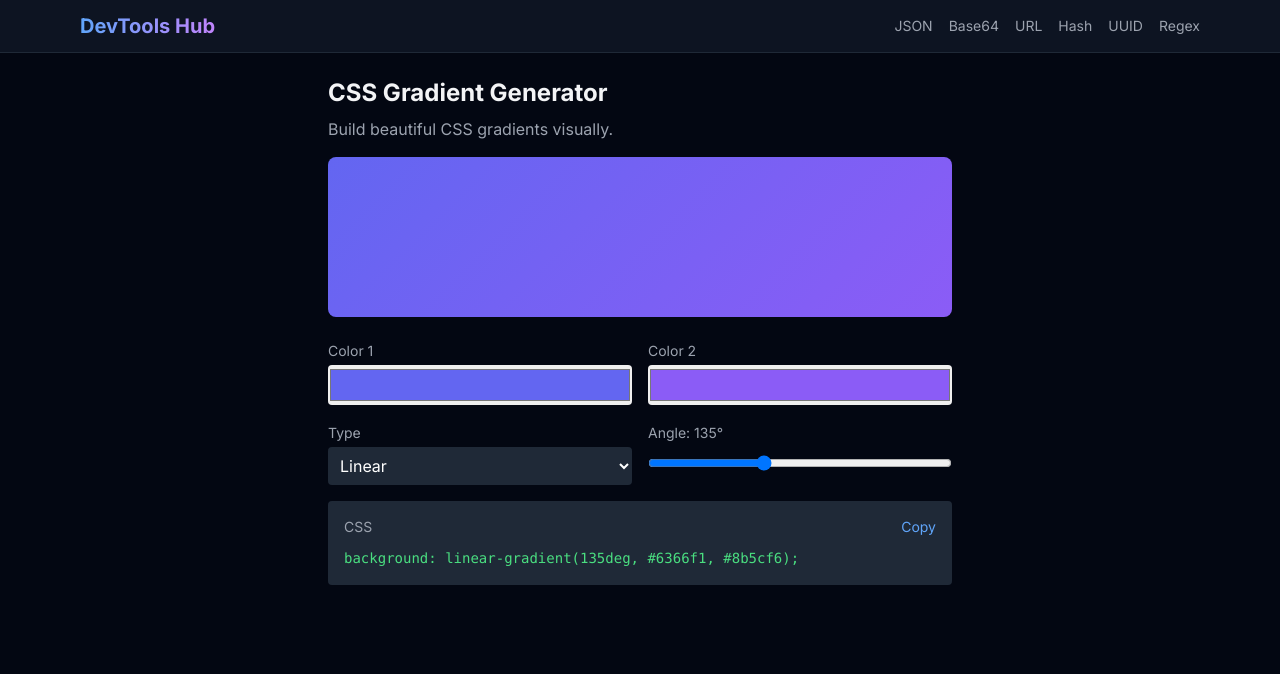
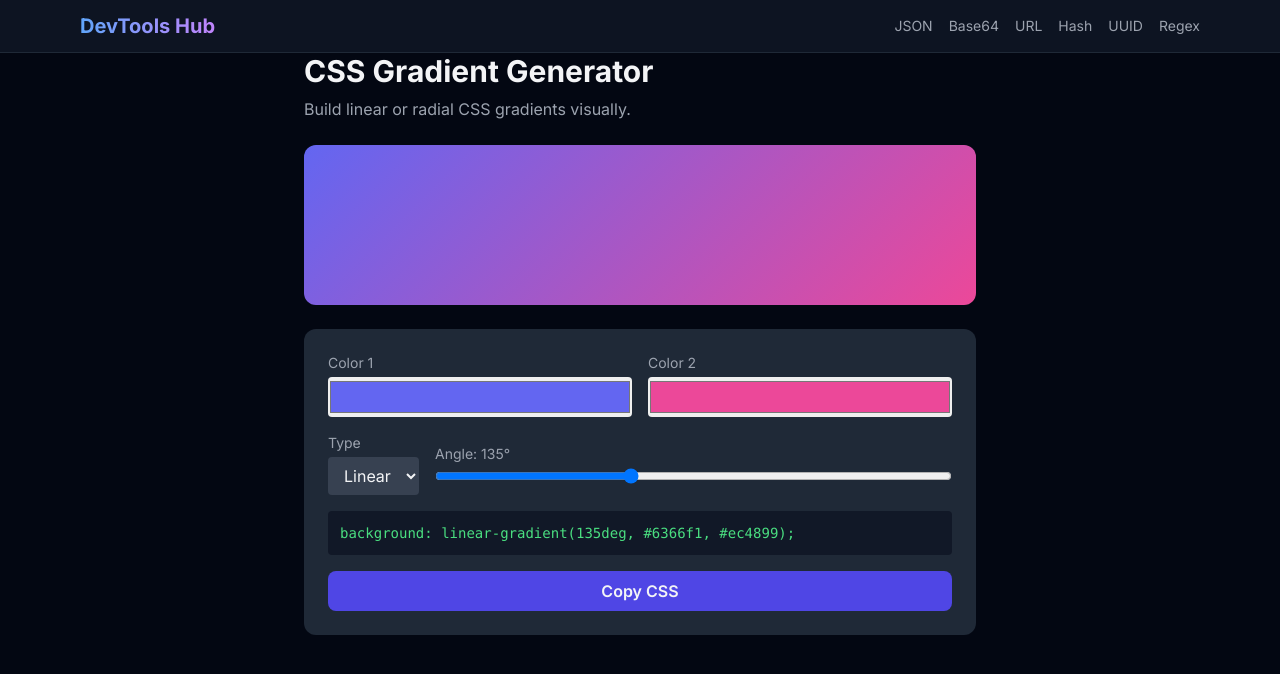
Before and after one commit to OnezSadim/devtools-hub, a Next.js app: page /tools/css-gradient-generator in a window 1280 px wide. Shown: the top 674 px of the page. Built offline with nearby package versions, Linux system fonts and the light colour scheme.

Commit message:
Add tools 66-70: binary-converter, css-gradient-generator, yaml-to-json, sql-formatter, roman-numeral-converter

```diff
--- a/src/app/tools/binary-converter/page.tsx
+++ b/src/app/tools/binary-converter/page.tsx
@@ -1,36 +1,37 @@
-'use client';
-import { useState } from 'react';
+"use client";
+import { useState } from "react";
 export default function BinaryConverter() {
-  const [input, setInput] = useState('');
-  const [mode, setMode] = useState('textToBin');
-  function convert() {
+  const [input, setInput] = useState("");
+  const [fromBase, setFromBase] = useState("10");
+  const convert = (val: string, from: number) => {
     try {
-      if (mode === 'textToBin') {
-        return input.split('').map(c=>c.charCodeAt(0).toString(2).padStart(8,'0')).join(' ');
-      } else {
-        return input.trim().split(/\s+/).map(b=>String.fromCharCode(parseInt(b,2))).join('');
-      }
-    } catch(e) { return 'Error: ' + e.message; }
-  }
-  const output = input ? convert() : '';
+      const n = parseInt(val, from);
+      if (isNaN(n)) return { bin: "", oct: "", dec: "", hex: "" };
+      return { bin: n.toString(2), oct: n.toString(8), dec: n.toString(10), hex: n.toString(16).toUpperCase() };
+    } catch { return { bin: "", oct: "", dec: "", hex: "" }; }
+  };
+  const r = convert(input, parseInt(fromBase));
   return (
-    <main style={{minHeight:'100vh',background:'#0f172a',color:'#e2e8f0',padding:'2rem',fontFamily:'sans-serif'}}>
-      <h1 style={{fontSize:'2rem',marginBottom:'0.5rem'}}>Binary Converter</h1>
-      <p style={{color:'#94a3b8',marginBottom:'2rem'}}>Convert text to binary and back</p>
-      <div style={{display:'flex',gap:'1rem',marginBottom:'1.5rem'}}>
-        <button onClick={()=>setMode('textToBin')} style={{padding:'0.5rem 1.5rem',background:mode==='textToBin'?'#6366f1':'#1e293b',color:'white',border:'1px solid #334155',borderRadius:'6px',cursor:'pointer'}}>Text to Binary</button>
-        <button onClick={()=>setMode('binToText')} style={{padding:'0.5rem 1.5rem',background:mode==='binToText'?'#6366f1':'#1e293b',color:'white',border:'1px solid #334155',borderRadius:'6px',cursor:'pointer'}}>Binary to Text</button>
+    <div className="max-w-2xl mx-auto">
+      <h1 className="text-3xl font-bold mb-2">Binary / Number Base Converter</h1>
+      <p className="text-gray-400 mb-6">Convert between binary, octal, decimal, and hexadecimal.</p>
+      <div className="bg-gray-800 rounded-xl p-6 space-y-4">
+        <div className="flex gap-3">
+          <input value={input} onChange={e=>setInput(e.target.value)} placeholder="Enter a number" className="flex-1 bg-gray-700 rounded px-3 py-2 font-mono" />
+          <select value={fromBase} onChange={e=>setFromBase(e.target.value)} className="bg-gray-700 rounded px-3 py-2">
+            <option value="2">Binary (2)</option>
+            <option value="8">Octal (8)</option>
+            <option value="10">Decimal (10)</option>
+            <option value="16">Hex (16)</option>
+          </select>
+        </div>
+        {[{label:"Binary (base 2)",val:r.bin},{label:"Octal (base 8)",val:r.oct},{label:"Decimal (base 10)",val:r.dec},{label:"Hexadecimal (base 16)",val:r.hex}].map(({label,val})=>(
+          <div key={label} className="flex items-center justify-between bg-gray-700 rounded px-4 py-3">
+            <span className="text-gray-400 text-sm">{label}</span>
+            <span className="font-mono text-green-400 text-lg">{val||"—"}</span>
+          </div>
+        ))}
       </div>
-      <div style={{display:'grid',gridTemplateColumns:'1fr 1fr',gap:'1rem'}}>
-        <div>
-          <label style={{display:'block',marginBottom:'0.5rem',color:'#94a3b8'}}>{mode==='textToBin'?'Text Input':'Binary Input'}</label>
-          <textarea value={input} onChange={e=>setInput(e.target.value)} style={{width:'100%',height:'250px',background:'#1e293b',border:'1px solid #334155',borderRadius:'8px',padding:'1rem',color:'#e2e8f0',fontFamily:'monospace',fontSize:'0.875rem'}} placeholder={mode==='textToBin'?'Hello World':'01001000 01100101 01101100 01101100 01101111'} />
-        </div>
-        <div>
-          <label style={{display:'block',marginBottom:'0.5rem',color:'#94a3b8'}}>{mode==='textToBin'?'Binary Output':'Text Output'}</label>
-          <textarea readOnly value={output} style={{width:'100%',height:'250px',background:'#1e293b',border:'1px solid #334155',borderRadius:'8px',padding:'1rem',color:'#10b981',fontFamily:'monospace',fontSize:'0.875rem',wordBreak:'break-all'}} />
-        </div>
-      </div>
-    </main>
+    </div>
   );
 }
--- a/src/app/tools/css-gradient-generator/page.tsx
+++ b/src/app/tools/css-gradient-generator/page.tsx
@@ -2,34 +2,44 @@
 import { useState } from "react";
 export default function CssGradientGenerator() {
   const [color1, setColor1] = useState("#6366f1");
-  const [color2, setColor2] = useState("#8b5cf6");
+  const [color2, setColor2] = useState("#ec4899");
   const [angle, setAngle] = useState(135);
-  const [type, setType] = useState<"linear"|"radial">("linear");
-  const gradient = type==="linear" ? `linear-gradient(${angle}deg, ${color1}, ${color2})` : `radial-gradient(circle, ${color1}, ${color2})`;
-  const css = `background: ${gradient};`;
+  const [type, setType] = useState("linear");
+  const css = type === "linear"
+    ? `linear-gradient(${angle}deg, ${color1}, ${color2})`
+    : `radial-gradient(circle, ${color1}, ${color2})`;
+  const copy = () => navigator.clipboard.writeText(`background: ${css};`);
   return (
-    <div className="max-w-2xl mx-auto p-6">
-      <h1 className="text-2xl font-bold mb-2">CSS Gradient Generator</h1>
-      <p className="text-gray-400 mb-4">Build beautiful CSS gradients visually.</p>
-      <div style={{background:gradient}} className="w-full h-40 rounded-lg mb-6" />
-      <div className="grid grid-cols-2 gap-4 mb-4">
-        <div><label className="text-gray-400 text-sm block mb-1">Color 1</label><input type="color" value={color1} onChange={e=>setColor1(e.target.value)} className="w-full h-10 rounded cursor-pointer" /></div>
-        <div><label className="text-gray-400 text-sm block mb-1">Color 2</label><input type="color" value={color2} onChange={e=>setColor2(e.target.value)} className="w-full h-10 rounded cursor-pointer" /></div>
-      </div>
-      <div className="flex gap-4 mb-4">
-        <div className="flex-1"><label className="text-gray-400 text-sm block mb-1">Type</label>
-          <select value={type} onChange={e=>setType(e.target.value as "linear"|"radial")} className="w-full bg-gray-800 text-white p-2 rounded">
-            <option value="linear">Linear</option><option value="radial">Radial</option>
-          </select>
+    <div className="max-w-2xl mx-auto">
+      <h1 className="text-3xl font-bold mb-2">CSS Gradient Generator</h1>
+      <p className="text-gray-400 mb-6">Build linear or radial CSS gradients visually.</p>
+      <div className="rounded-xl overflow-hidden mb-6 h-40" style={{background: css}} />
+      <div className="bg-gray-800 rounded-xl p-6 space-y-4">
+        <div className="flex gap-4">
+          <label className="flex flex-col gap-1 flex-1">
+            <span className="text-sm text-gray-400">Color 1</span>
+            <input type="color" value={color1} onChange={e=>setColor1(e.target.value)} className="w-full h-10 rounded cursor-pointer" />
+          </label>
+          <label className="flex flex-col gap-1 flex-1">
+            <span className="text-sm text-gray-400">Color 2</span>
+            <input type="color" value={color2} onChange={e=>setColor2(e.target.value)} className="w-full h-10 rounded cursor-pointer" />
+          </label>
         </div>
-        {type==="linear" && <div className="flex-1"><label className="text-gray-400 text-sm block mb-1">Angle: {angle}°</label><input type="range" min="0" max="360" value={angle} onChange={e=>setAngle(+e.target.value)} className="w-full mt-2" /></div>}
-      </div>
-      <div className="bg-gray-800 rounded p-4">
-        <div className="flex justify-between items-center mb-2">
-          <span className="text-gray-400 text-sm">CSS</span>
-          <button onClick={()=>navigator.clipboard.writeText(css)} className="text-blue-400 text-sm">Copy</button>
+        <div className="flex gap-4 items-center">
+          <label className="flex flex-col gap-1">
+            <span className="text-sm text-gray-400">Type</span>
+            <select value={type} onChange={e=>setType(e.target.value)} className="bg-gray-700 rounded px-3 py-2">
+              <option value="linear">Linear</option>
+              <option value="radial">Radial</option>
+            </select>
+          </label>
+          {type==="linear" && <label className="flex flex-col gap-1 flex-1">
+            <span className="text-sm text-gray-400">Angle: {angle}°</span>
+            <input type="range" min={0} max={360} value={angle} onChange={e=>setAngle(+e.target.value)} className="w-full" />
+          </label>}
         </div>
-        <code className="text-green-400 font-mono text-sm break-all">{css}</code>
+        <div className="bg-gray-900 rounded p-3 font-mono text-sm text-green-400">background: {css};</div>
+        <button onClick={copy} className="w-full bg-indigo-600 hover:bg-indigo-500 rounded-lg py-2 font-semibold">Copy CSS</button>
       </div>
     </div>
   );
--- a/src/app/tools/sql-formatter/page.tsx
+++ b/src/app/tools/sql-formatter/page.tsx
@@ -3,37 +3,38 @@ import { useState } from "react";
 export default function SqlFormatter() {
   const [input, setInput] = useState("");
   const [output, setOutput] = useState("");
-  const KEYWORDS = ["SELECT","FROM","WHERE","AND","OR","JOIN","LEFT","RIGHT","INNER","OUTER","ON","GROUP BY","ORDER BY","HAVING","LIMIT","OFFSET","INSERT","INTO","VALUES","UPDATE","SET","DELETE","CREATE","TABLE","INDEX","DROP","ALTER","ADD","COLUMN","AS","DISTINCT","COUNT","SUM","AVG","MAX","MIN","NOT","NULL","IS","IN","LIKE","BETWEEN","EXISTS","UNION","ALL"];
-  function format(sql: string): string {
-    let s = sql.replace(/\s+/g, " ").trim();
-    const newline = ["SELECT","FROM","WHERE","AND","OR","JOIN","LEFT JOIN","RIGHT JOIN","INNER JOIN","GROUP BY","ORDER BY","HAVING","LIMIT","UNION"];
-    for (const kw of newline) { s = s.replace(new RegExp(`\b${kw}\b`,"gi"), "
-"+kw); }
-    s = s.replace(/,\s*/g, ",
-  ");
-    return s.trim();
+  const keywords = ["SELECT","FROM","WHERE","JOIN","LEFT JOIN","RIGHT JOIN","INNER JOIN","ON","GROUP BY","ORDER BY","HAVING","LIMIT","OFFSET","INSERT INTO","VALUES","UPDATE","SET","DELETE FROM","CREATE TABLE","ALTER TABLE","DROP TABLE","AND","OR","NOT","IN","AS","DISTINCT","COUNT","SUM","AVG","MAX","MIN"];
+  const format = () => {
+    let sql = input.replace(/\s+/g, " ").trim();
+    const breakBefore = ["SELECT","FROM","WHERE","JOIN","LEFT JOIN","RIGHT JOIN","INNER JOIN","GROUP BY","ORDER BY","HAVING","LIMIT","UNION"];
+    for (const kw of breakBefore) {
+      sql = sql.replace(new RegExp(`\b${kw}\b`, "gi"), `\n${kw}`);
     }
+    sql = sql.replace(/,\s*/g, ",\n  ");
+    for (const kw of keywords) {
+      sql = sql.replace(new RegExp(`\b${kw}\b`, "gi"), kw);
+    }
+    setOutput(sql.trim());
+  };
+  const copy = () => navigator.clipboard.writeText(output);
   return (
-    <main className="min-h-screen bg-gray-950 text-gray-100 p-6">
-      <div className="max-w-4xl mx-auto">
+    <div className="max-w-3xl mx-auto">
       <h1 className="text-3xl font-bold mb-2">SQL Formatter</h1>
       <p className="text-gray-400 mb-6">Prettify and format SQL queries for readability.</p>
-        <div className="grid grid-cols-1 md:grid-cols-2 gap-4">
+      <div className="grid grid-cols-2 gap-4">
         <div>
-            <label className="block text-sm text-gray-400 mb-1">Input SQL</label>
-            <textarea value={input} onChange={e=>setInput(e.target.value)} className="w-full h-64 bg-gray-900 border border-gray-700 rounded p-3 font-mono text-sm" placeholder="SELECT id, name FROM users WHERE active=1 AND age > 18 ORDER BY name" />
+          <label className="text-sm text-gray-400 mb-1 block">Raw SQL</label>
+          <textarea value={input} onChange={e=>setInput(e.target.value)} rows={14} className="w-full bg-gray-800 rounded-lg p-3 font-mono text-sm resize-none" placeholder="SELECT * FROM users WHERE id=1" />
         </div>
         <div>
-            <label className="block text-sm text-gray-400 mb-1">Formatted SQL</label>
-            <textarea readOnly value={output} className="w-full h-64 bg-gray-900 border border-gray-700 rounded p-3 font-mono text-sm" />
+          <label className="text-sm text-gray-400 mb-1 block">Formatted SQL</label>
+          <textarea value={output} readOnly rows={14} className="w-full bg-gray-800 rounded-lg p-3 font-mono text-sm resize-none text-green-400" />
         </div>
       </div>
-        <div className="flex gap-2 mt-4">
-          <button onClick={()=>setOutput(format(input))} className="px-6 py-2 bg-blue-600 hover:bg-blue-700 rounded font-medium">Format</button>
-          <button onClick={()=>{setInput("");setOutput("");}} className="px-4 py-2 bg-gray-700 hover:bg-gray-600 rounded">Clear</button>
-          {output && <button onClick={()=>navigator.clipboard.writeText(output)} className="px-4 py-2 bg-gray-700 hover:bg-gray-600 rounded">Copy</button>}
+      <div className="flex gap-3 mt-4">
+        <button onClick={format} className="flex-1 bg-indigo-600 hover:bg-indigo-500 rounded-lg py-2 font-semibold">Format SQL</button>
+        <button onClick={copy} className="px-6 bg-gray-700 hover:bg-gray-600 rounded-lg py-2 font-semibold">Copy</button>
       </div>
     </div>
-    </main>
   );
 }
--- a/src/app/tools/yaml-to-json/page.tsx
+++ b/src/app/tools/yaml-to-json/page.tsx
@@ -5,58 +5,54 @@ export default function YamlToJson() {
   const [output, setOutput] = useState("");
   const [mode, setMode] = useState<"yaml2json"|"json2yaml">("yaml2json");
   const [error, setError] = useState("");
-  function parseYaml(yaml: string): any {
-    const lines = yaml.split("
-");
-    const result: any = {};
+  const parseYaml = (yaml: string): unknown => {
+    const lines = yaml.split("\n");
+    const obj: Record<string,unknown> = {};
     for (const line of lines) {
       const m = line.match(/^([\w-]+):\s*(.*)$/);
-      if (m) result[m[1]] = isNaN(Number(m[2])) ? m[2].replace(/^['"]|['"]$/g,"") : Number(m[2]);
+      if (m) obj[m[1]] = m[2].trim() || null;
     }
-    return result;
-  }
-  function objToYaml(obj: any, indent=0): string {
-    return Object.entries(obj).map(([k,v]) => {
-      if (typeof v === "object" && v !== null) return " ".repeat(indent)+k+":
-"+objToYaml(v,indent+2);
-      return " ".repeat(indent)+k+": "+v;
-    }).join("
-");
-  }
-  function convert() {
+    return obj;
+  };
+  const toYaml = (obj: unknown, indent=0): string => {
+    if (typeof obj !== "object" || obj === null) return String(obj);
+    return Object.entries(obj as Record<string,unknown>).map(([k,v]) => {
+      if (typeof v === "object" && v !== null) return `${" ".repeat(indent)}${k}:\n${toYaml(v, indent+2)}`;
+      return `${" ".repeat(indent)}${k}: ${v}`;
+    }).join("\n");
+  };
+  const convert = () => {
     setError("");
     try {
-      if (mode==="yaml2json") { const obj=parseYaml(input); setOutput(JSON.stringify(obj,null,2)); }
-      else { const obj=JSON.parse(input); setOutput(objToYaml(obj)); }
-    } catch(e:any) { setError(e.message); setOutput(""); }
+      if (mode==="yaml2json") {
+        const parsed = parseYaml(input);
+        setOutput(JSON.stringify(parsed, null, 2));
+      } else {
+        const parsed = JSON.parse(input);
+        setOutput(toYaml(parsed));
       }
+    } catch(e) { setError(String(e)); }
+  };
   return (
-    <main className="min-h-screen bg-gray-950 text-gray-100 p-6">
-      <div className="max-w-4xl mx-auto">
+    <div className="max-w-3xl mx-auto">
       <h1 className="text-3xl font-bold mb-2">YAML ↔ JSON Converter</h1>
-        <p className="text-gray-400 mb-6">Convert between YAML and JSON formats instantly.</p>
-        <div className="flex gap-2 mb-4">
-          <button onClick={()=>setMode("yaml2json")} className={`px-4 py-2 rounded font-medium ${mode==="yaml2json"?"bg-blue-600":"bg-gray-800 hover:bg-gray-700"}`}>YAML → JSON</button>
-          <button onClick={()=>setMode("json2yaml")} className={`px-4 py-2 rounded font-medium ${mode==="json2yaml"?"bg-blue-600":"bg-gray-800 hover:bg-gray-700"}`}>JSON → YAML</button>
+      <p className="text-gray-400 mb-6">Convert between YAML and JSON formats.</p>
+      <div className="flex gap-3 mb-4">
+        <button onClick={()=>setMode("yaml2json")} className={`px-4 py-2 rounded-lg font-semibold ${mode==="yaml2json"?"bg-indigo-600":"bg-gray-700"}`}>YAML → JSON</button>
+        <button onClick={()=>setMode("json2yaml")} className={`px-4 py-2 rounded-lg font-semibold ${mode==="json2yaml"?"bg-indigo-600":"bg-gray-700"}`}>JSON → YAML</button>
       </div>
-        <div className="grid grid-cols-1 md:grid-cols-2 gap-4">
+      <div className="grid grid-cols-2 gap-4">
         <div>
-            <label className="block text-sm text-gray-400 mb-1">{mode==="yaml2json"?"YAML":"JSON"} Input</label>
-            <textarea value={input} onChange={e=>setInput(e.target.value)} className="w-full h-64 bg-gray-900 border border-gray-700 rounded p-3 font-mono text-sm" placeholder={mode==="yaml2json"?"name: John
-age: 30":'{"name":"John","age":30}'} />
+          <label className="text-sm text-gray-400 mb-1 block">{mode==="yaml2json"?"YAML":"JSON"} Input</label>
+          <textarea value={input} onChange={e=>setInput(e.target.value)} rows={14} className="w-full bg-gray-800 rounded-lg p-3 font-mono text-sm resize-none" placeholder={mode==="yaml2json"?"name: John\nage: 30":"{}"} />
         </div>
         <div>
-            <label className="block text-sm text-gray-400 mb-1">{mode==="yaml2json"?"JSON":"YAML"} Output</label>
-            <textarea readOnly value={output} className="w-full h-64 bg-gray-900 border border-gray-700 rounded p-3 font-mono text-sm" />
+          <label className="text-sm text-gray-400 mb-1 block">{mode==="yaml2json"?"JSON":"YAML"} Output</label>
+          <textarea value={output} readOnly rows={14} className="w-full bg-gray-800 rounded-lg p-3 font-mono text-sm resize-none text-green-400" />
         </div>
       </div>
-        {error && <p className="text-red-400 mt-2 text-sm">{error}</p>}
-        <div className="flex gap-2 mt-4">
-          <button onClick={convert} className="px-6 py-2 bg-blue-600 hover:bg-blue-700 rounded font-medium">Convert</button>
-          <button onClick={()=>{setInput("");setOutput("");setError("");}} className="px-4 py-2 bg-gray-700 hover:bg-gray-600 rounded">Clear</button>
-          {output && <button onClick={()=>navigator.clipboard.writeText(output)} className="px-4 py-2 bg-gray-700 hover:bg-gray-600 rounded">Copy</button>}
+      {error && <p className="text-red-400 text-sm mt-2">{error}</p>}
+      <button onClick={convert} className="mt-4 w-full bg-indigo-600 hover:bg-indigo-500 rounded-lg py-2 font-semibold">Convert</button>
     </div>
-      </div>
-    </main>
   );
 }
```
Also changed, not shown: src/app/tools/roman-numeral-converter/page.tsx (added, +47 -0 lines). Lines whose indentation alone changed are shown as unchanged.
